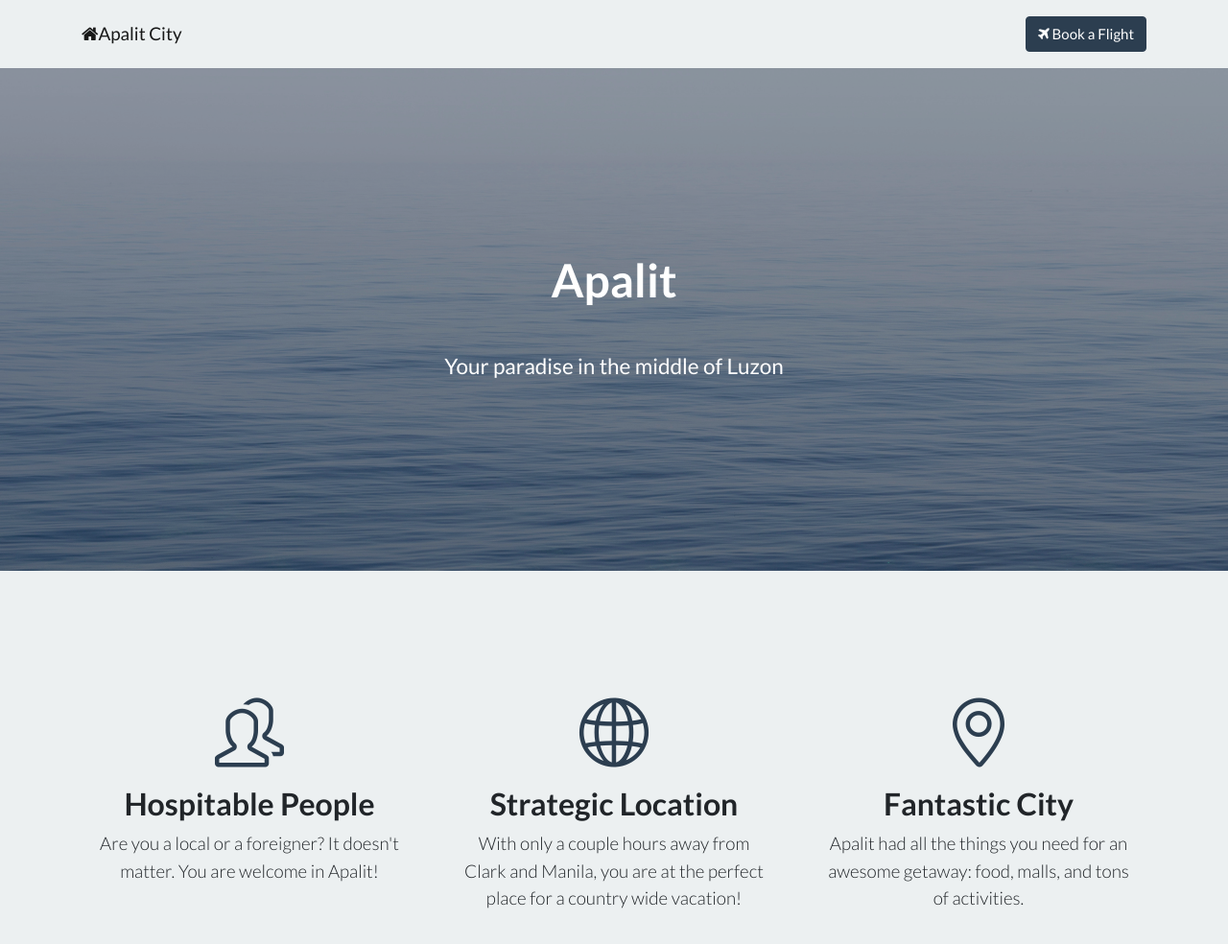
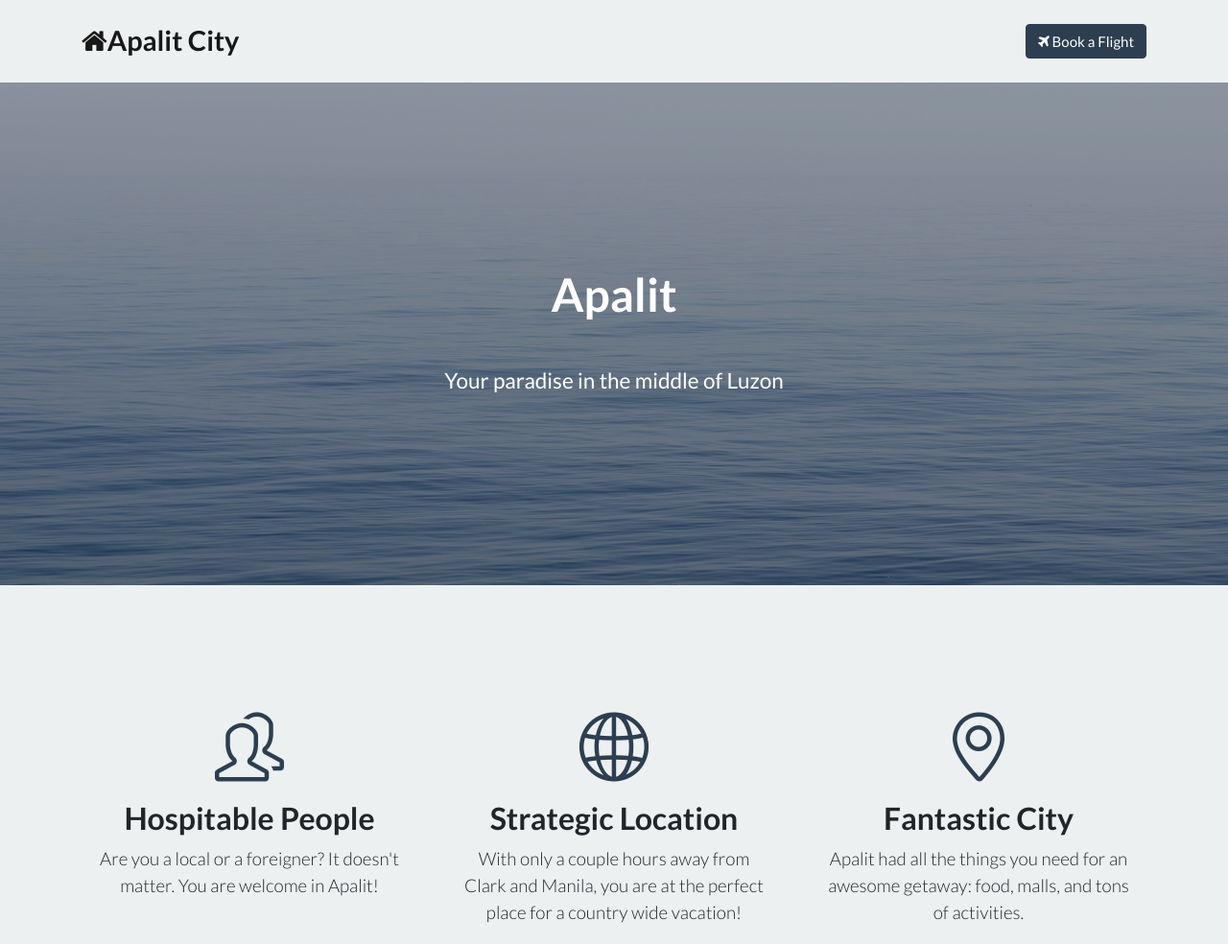
Before and after one commit to alchermd/apalit, a website: page index.html in a window 1280 px wide. Shown: the top 984 px of the page at 96% size. Drawn offline with nearby package versions, Linux system fonts and the light colour scheme; files that its build step writes are made by us from their sources.

Commit message:
Change brand size.

```diff
--- a/scss/_global.scss
+++ b/scss/_global.scss
@@ -11,3 +11,8 @@ h6 {
   @include body-font;
   font-weight: 700;
 }
+
+.navbar-brand {
+  font-weight: bolder;
+  font-size: 1.8rem;
+}
```
